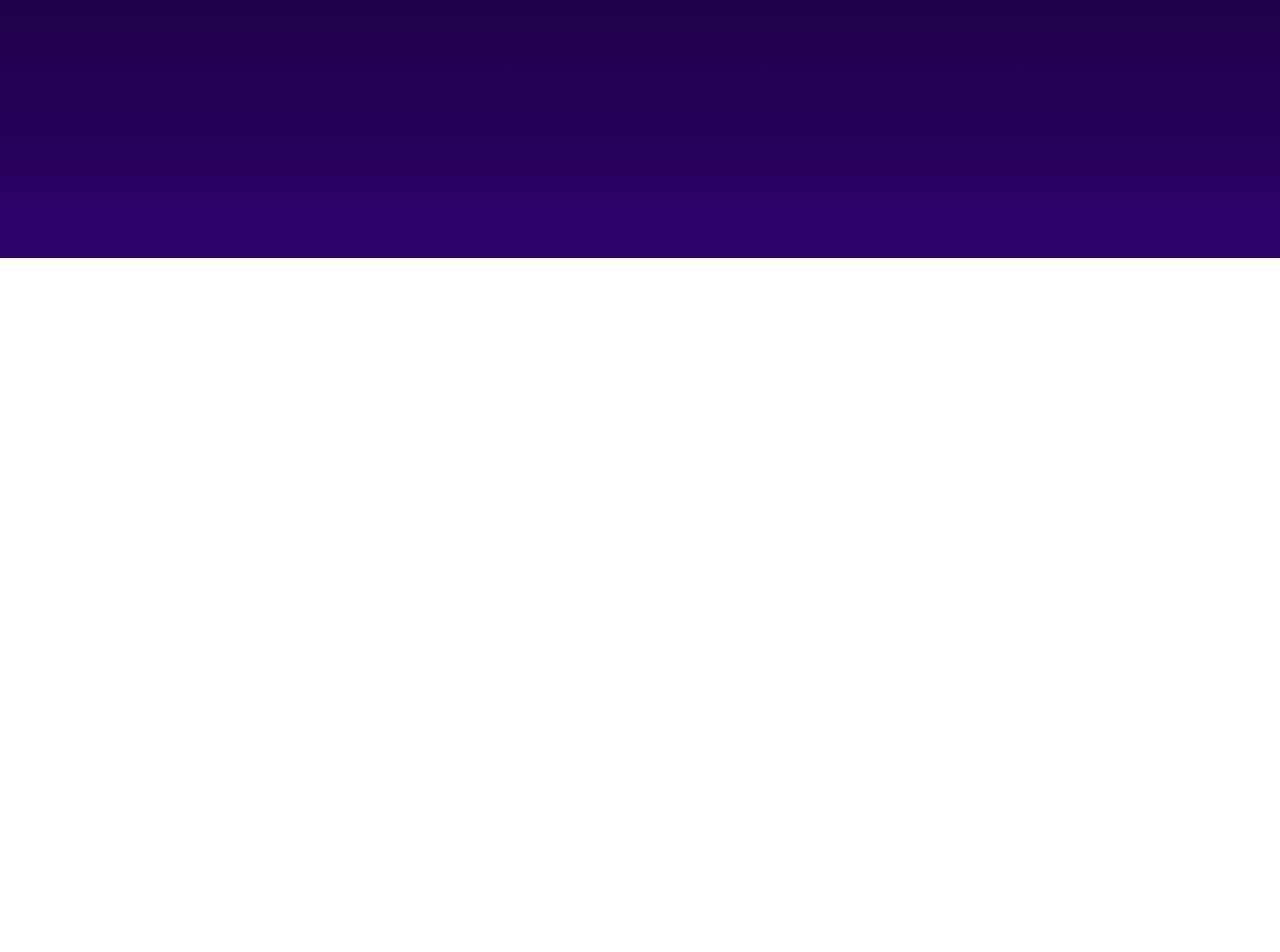
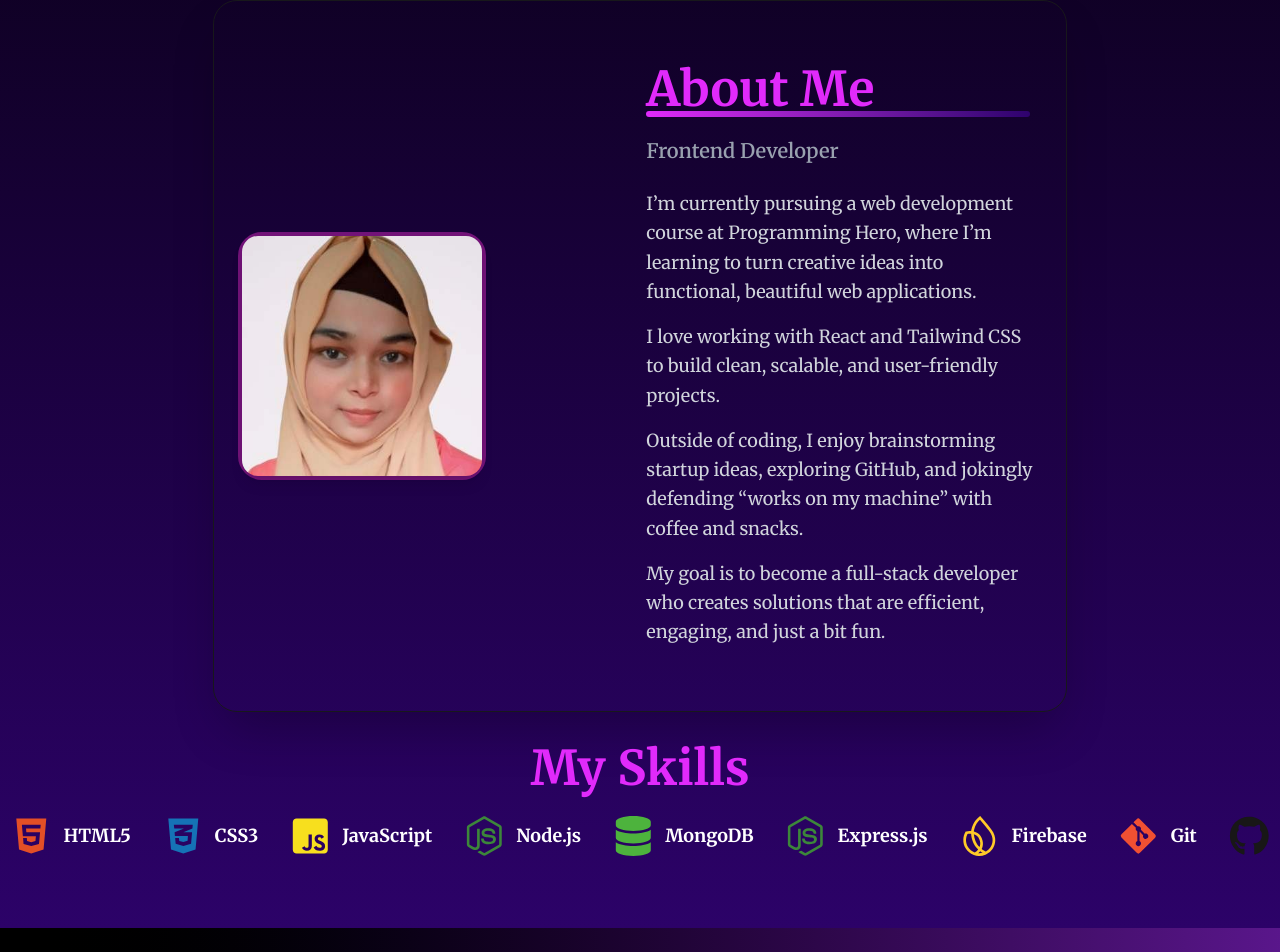
Before and after one commit to sanzidasayra/portfolio, a React (Vite) app: page / in a window 1280 px wide. Shown: the part 542-1494 px from the top of the page. Before the commit the page ends 800 px from the top, so only its background shows below. Built offline with nearby package versions, Linux system fonts and the light colour scheme.

Commit message:
skill done

```diff
--- a/src/components/Banner.jsx
+++ b/src/components/Banner.jsx
@@ -14,17 +14,17 @@ const Banner = () => {
         className="flex flex-col md:flex-row items-center gap-8"
       >
         {/* Text Section */}
-        <div className="text-center md:text-left ">
+        <div className="text-center md:text-left flex-1">
           <h2 className="text-3xl md:text-5xl font-bold text-fuchsia-500 mb-3">
             Mst. Sanzida Akter
           </h2>
           <p className="text-xl text-gray-400 font-semibold mb-3">
             Frontend Developer
           </p>
-          <p className="text-gray-300 max-w-3xl mb-4">
+          <p className="text-gray-300 max-w-3xl mb-6 md:mb-8 leading-relaxed">
             Passionate about creating beautiful and functional web applications using React, Tailwind CSS, and modern JavaScript. Dedicated to learning and building scalable, user-friendly solutions.
           </p>
-          <div className="hidden md:flex flex-shrink-0">
+          <div className=" md:flex flex-shrink-0">
             <Link
               to="/resume"
               className="flex items-center gap-1 bg-fuchsia-900 border border-fuchsia-800 hover:border-fuchsia-600 focus:border-fuchsia-800 text-white px-4 py-2 rounded-md text-sm font-semibold transition-colors duration-300"
--- a/src/components/pages/About.jsx
+++ b/src/components/pages/About.jsx
@@ -1,12 +1,60 @@
 import React from 'react';
+// eslint-disable-next-line no-unused-vars
+import { motion } from 'framer-motion';
+import img from '../../assets/img.jpg';
 
 const About = () => {
-    return (
-        <div>
-            <h1>About Me</h1>
-            <p>This is the about page.</p>
+  return (
+    <section className=" px-6 py-16 flex flex-col md:flex-row  items-center gap-40 border rounded-3xl shadow-2xl ">
+
+      {/* Left: Photo */}
+      <motion.div
+        className="flex-shrink-0"
+        initial={{ opacity: 0, x: -50 }}
+        animate={{ opacity: 1, x: 0 }}
+        transition={{ duration: 1 }}
+      >
+        <div className="border-4 bg-zinc-800 border-fuchsia-900 transition-transform transform hover:scale-105 rounded-3xl">
+          <img
+            src={img}
+            alt="Sanzida Akter"
+            className="w-48 h-48 md:w-60 md:h-60 object-cover shadow-lg rounded-2xl"
+          />
         </div>
-    );
+      </motion.div>
+
+      {/* Right: Info */}
+      <motion.div
+        className="text-center md:text-left flex-1"
+        initial={{ opacity: 0, x: 50 }}
+        animate={{ opacity: 1, x: 0 }}
+        transition={{ duration: 1 }}
+      >
+        <h2 className="text-4xl md:text-5xl font-bold text-fuchsia-500 mb-6 relative inline-block">
+          About Me
+          <span className="absolute -bottom-1 left-0 lg:w-sm w-45 md:w-60 h-[6px] bg-gradient-to-r from-fuchsia-500 to-[#2e026d] rounded-full" />
+        </h2>
+
+        <p className="text-xl text-gray-400 font-semibold mb-6">Frontend Developer</p>
+
+        <p className="text-gray-300 leading-relaxed text-base md:text-lg mb-4">
+          I’m currently pursuing a web development course at Programming Hero, where I’m learning to turn creative ideas into functional, beautiful web applications.
+        </p>
+
+        <p className="text-gray-300 leading-relaxed text-base md:text-lg mb-4">
+          I love working with React and Tailwind CSS to build clean, scalable, and user-friendly projects.
+        </p>
+
+        <p className="text-gray-300 leading-relaxed text-base md:text-lg mb-4">
+          Outside of coding, I enjoy brainstorming startup ideas, exploring GitHub, and jokingly defending “works on my machine” with coffee and snacks.
+        </p>
+
+        <p className="text-gray-300 leading-relaxed text-base md:text-lg">
+          My goal is to become a full-stack developer who creates solutions that are efficient, engaging, and just a bit fun.
+        </p>
+      </motion.div>
+    </section>
+  );
 };
 
 export default About;
--- a/src/components/pages/Home.jsx
+++ b/src/components/pages/Home.jsx
@@ -1,10 +1,18 @@
 import React from 'react';
 import Introduction from '../Banner';
+import About from './About';
+import Skills from './Skills';
+import Banner from '../Banner';
 
 const Home = () => {
   return (
     <div>
       <Introduction />
+      <div className="w-11/12 sm:w-10/12 md:w-10/12 lg:w-8/12 mx-auto">
+      {/* <Banner /> */}
+        <About />
+      </div>
+        <Skills />
     </div>
   );
 };
--- a/src/components/pages/Skills.jsx
+++ b/src/components/pages/Skills.jsx
@@ -1,12 +1,86 @@
-import React from 'react';
+import { title } from "motion/react-client";
+import React, { useState, useEffect } from "react";
+import {
+  FaReact,
+  FaHtml5,
+  FaCss3Alt,
+  FaJsSquare,
+  FaNodeJs,
+  FaDatabase,
+  FaGitAlt,
+  FaGithub,
+} from "react-icons/fa";
+import { RiTailwindCssFill } from "react-icons/ri";
+import { SiDaisyui, SiFirebase } from "react-icons/si";
+
+const techSkills = [
+  { id: 1, title: "React", icon: <FaReact size={40} color="#61DBFB" /> },
+  { id: 2, title: "HTML5", icon: <FaHtml5 size={40} color="#E34F26" /> },
+  { id: 3, title: "CSS3", icon: <FaCss3Alt size={40} color="#1572B6" /> },
+  { id: 4, title: "JavaScript", icon: <FaJsSquare size={40} color="#F7DF1E" /> },
+  { id: 5, title: "Node.js", icon: <FaNodeJs size={40} color="#3C873A" /> },
+  { id: 6, title: "MongoDB", icon: <FaDatabase size={40} color="#4DB33D" /> },
+  { id: 7, title: "Express.js", icon: <FaNodeJs size={40} color="#3C873A" /> },
+  { id: 8, title: "Firebase", icon: <SiFirebase size={40} color="#FFCA28" /> },
+  { id: 9, title: "Git", icon: <FaGitAlt size={40} color="#F05032" /> },
+  { id: 10, title: "GitHub", icon: <FaGithub size={40} color="#181717" /> },
+  { id: 11, title: "DaisyUI", icon: <SiDaisyui size={40} color="#0E4C92" /> },
+  { id: 12, title: "Tailwind CSS", icon: <RiTailwindCssFill size={40} color="#38B2AC" /> },
+];
 
 const Skills = () => {
-    return (
-        <div>
-            <h1>My Skills</h1>
-            <p>This is the skills page.</p>
+  const [speed, setSpeed] = useState("20s");
+
+  useEffect(() => {
+    const updateSpeed = () => {
+      if (window.innerWidth < 640) {
+        setSpeed("10s");
+      } else if (window.innerWidth < 1024) {
+        setSpeed("15s");
+      } else {
+        setSpeed("20s");
+      }
+    };
+    updateSpeed();
+    window.addEventListener("resize", updateSpeed);
+    return () => window.removeEventListener("resize", updateSpeed);
+  }, []);
+
+  return (
+    <section className="overflow-hidden py-6 sm:py-8">
+      <h1 className="text-5xl font-bold text-center text-fuchsia-500 mb-6">My Skills</h1>
+      <div className="relative">
+        <div
+          className="flex space-x-4 sm:space-x-8 animate-marquee whitespace-nowrap"
+          style={{ animationDuration: speed }}
+        >
+          {[...techSkills, ...techSkills].map(({ id, title, icon }, index) => (
+            <div
+              key={id + "-" + index}
+              className="flex gap-3 items-center"
+            >
+              {/* Render icon component directly */}
+              <div className="flex-shrink-0">{icon}</div>
+              <div>
+                <h3 className="font-bold text-white text-sm sm:text-lg">{title}</h3>
+              </div>
+            </div>
+          ))}
         </div>
-    );
+      </div>
+      <style>
+        {`
+          @keyframes marquee {
+            0% { transform: translateX(0); }
+            100% { transform: translateX(-50%); }
+          }
+          .animate-marquee {
+            animation: marquee linear infinite;
+          }
+        `}
+      </style>
+    </section>
+  );
 };
 
 export default Skills;
--- a/src/components/shared/Footer.jsx
+++ b/src/components/shared/Footer.jsx
@@ -2,7 +2,7 @@ import React from 'react';
 
 const Footer = () => {
   return (
-    <footer className="bg-gradient-to-r from-black to-purple-900 text-gray-300 py-6 text-center">
+    <footer className="bg-gradient-to-r from-black to-purple-900 text-gray-300 py-6 text-center mt-10">
       <p className="text-sm">
         &copy; {new Date().getFullYear()} Sanzida Akter. All rights reserved.
       </p>
--- a/src/layout/Layout.jsx
+++ b/src/layout/Layout.jsx
@@ -21,10 +21,8 @@ const Layout = () => {
     return (
         <div>
             <Navbar />
-            <div className='max-w-8/12 mx-auto'>
               <Outlet />
-            </div>
-            {/* <Footer /> */}
+            <Footer />
         </div>
     );
 };
```
